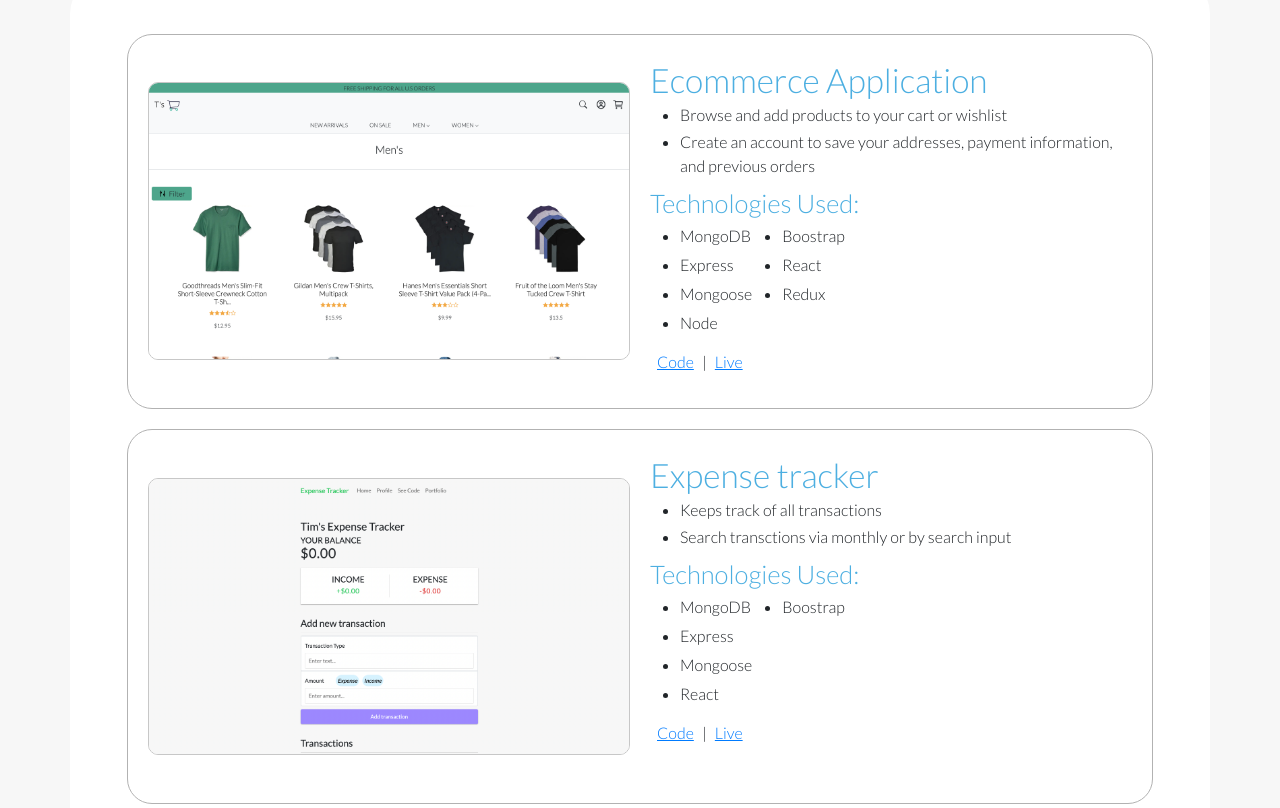
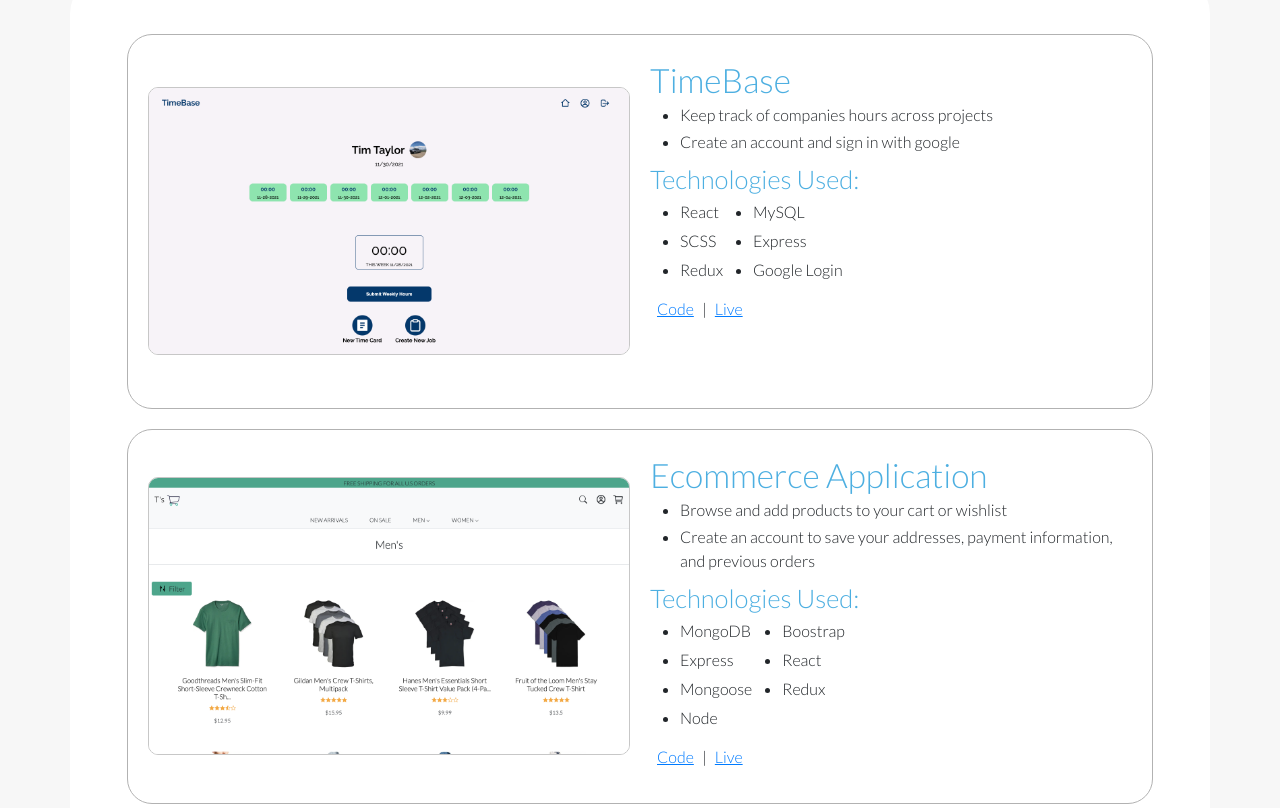
Before and after one commit to TimBTaylor/personal-portfolio, a plain HTML site: page index.html in a window 1280 px wide. Shown: the part 1280-2088 px from the top of the page. Drawn offline with nearby package versions, Linux system fonts and the light colour scheme.

Commit message:
new project addition/resume update

```diff
--- a/index.html
+++ b/index.html
@@ -84,6 +84,41 @@
         <!-- first project -->
         <div class="project-container">
           <div class="project-image-container">
+            <img class="project-image" src="projects-images/timebase.png" alt="timebase">
+          </div>
+          <div class="project-information">
+            <div class="project-title-details">
+              <h1 class="project-title">TimeBase</h1>
+              <ul class="project-details">
+                <li class="project-details-item">Keep track of companies hours across projects</li>
+                <li class="project-details-item">Create an account and sign in with google</li>
+              </ul>
+            </div>
+            <div class="project-tech">
+              <h2 class="project-technologies">Technologies Used:</h2>
+              <div class="projects-techs-container">
+                <ul class="projects-techs-list">
+                  <li class="projects-techs-item">React</li>
+                  <li class="projects-techs-item">SCSS</li>
+                  <li class="projects-techs-item">Redux</li>
+                </ul>
+                <ul class="projects-techs-list">
+                  <li class="projects-techs-item">MySQL</li>
+                  <li class="projects-techs-item">Express</li>
+                  <li class="projects-techs-item">Google Login</li>
+                </ul>
+              </div>
+              <div class="code-live">
+                <a href="https://github.com/TimBTaylor/time-management-client" target="_blank" rel="noopener noreferrer" class="code">Code</a>
+                <span>|</span>
+                <a href="https://main.dnos1ghcuvek1.amplifyapp.com/" target="_blank" rel="noopener noreferrer" class="live">Live</a>
+              </div>
+            </div>
+          </div>
+        </div>
+        <!-- second project -->
+        <div class="project-container">
+          <div class="project-image-container">
             <img class="project-image" src="projects-images/ecommerce-products.png" alt="ecommerce-products">
           </div>
           <div class="project-information">
@@ -117,7 +152,7 @@
             </div>
           </div>
         </div>
-        <!-- second project -->
+        <!-- third project -->
         <div class="project-container">
           <div class="project-image-container">
             <img class="project-image" src="projects-images/expense-home.png" alt="expense tracker">
@@ -151,7 +186,7 @@
             </div>
           </div>
         </div>
-        <!-- third project -->
+        <!-- fourth project -->
         <div class="project-container">
           <div class="project-image-container">
             <img class="project-image" src="projects-images/crypto-api.png" alt="expense tracker">
```
Also changed, not shown: images/github copy.svg (added), projects-images/timebase.png (added), 3 other files.
